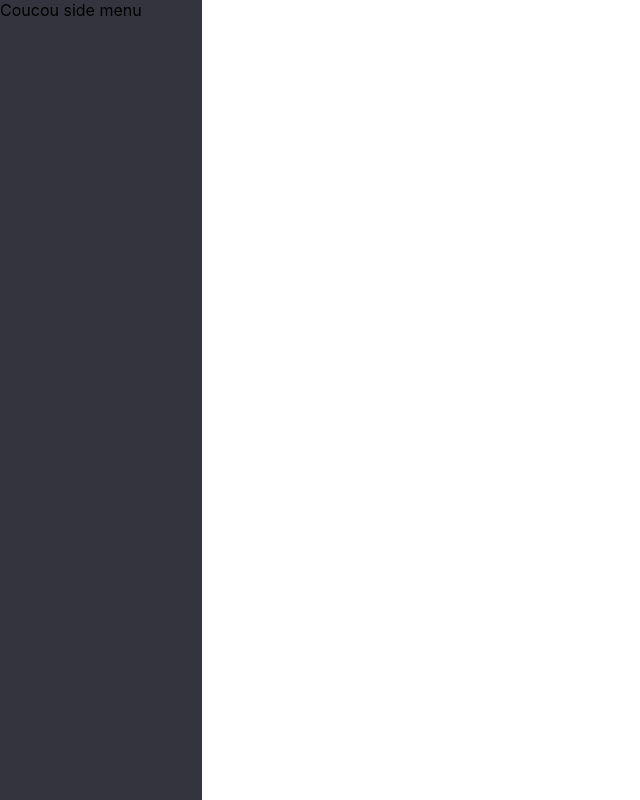
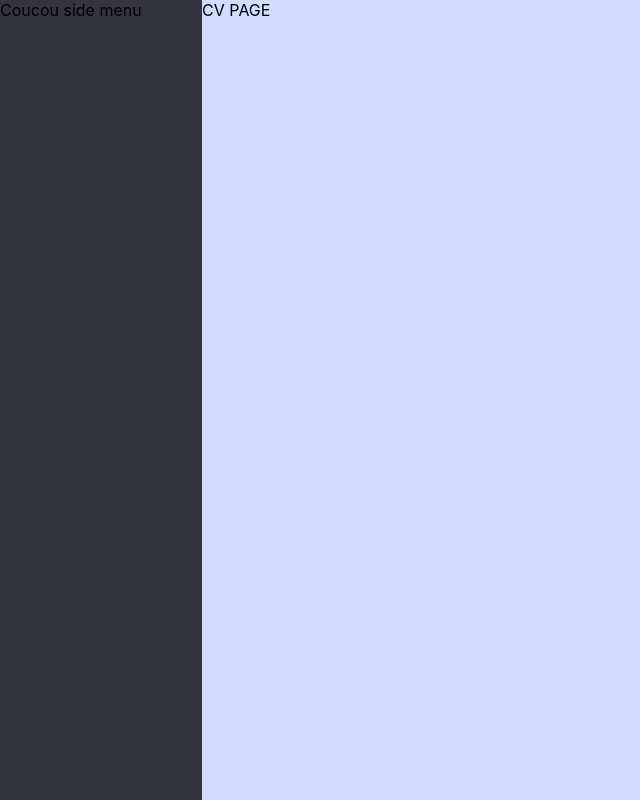
Before and after one commit to mlopez42/my-website, a React (Create React App) app: page /cv in a window 1280 px wide. Shown: the whole page, without its empty margins (0-640 px from the left). Built offline with nearby package versions, Linux system fonts and the light colour scheme.

Commit message:
routing for cv page

```diff
--- a/src/App.tsx
+++ b/src/App.tsx
@@ -7,6 +7,7 @@ import {
 } from "react-router-dom";
 import HomePage from "./pages/home/home";
 import SideMenu from "./components/sideMenu/sideMenu";
+import CurriculumVitae from "./pages/curriculumVitae/curriculumVitae";
 
 function App() {
   return (
@@ -16,6 +17,7 @@ function App() {
             <Router>
               <Switch>
                   <Route exact path="/"><HomePage /></Route>
+                  <Route exact path="/cv"><CurriculumVitae /></Route>
               </Switch>
             </Router>
         </div>
--- a/src/pages/curriculumVitae/curriculumVitae.scss
+++ b/src/pages/curriculumVitae/curriculumVitae.scss
@@ -0,0 +1,5 @@
+.cv-page {
+  width: 100%;
+  height: 100%;
+  background-color: #d2dcff;
+}
--- a/src/pages/curriculumVitae/curriculumVitae.tsx
+++ b/src/pages/curriculumVitae/curriculumVitae.tsx
@@ -1,12 +1,12 @@
 import {Component} from "react";
 import "./curriculumVitae.scss";
 
-export default class curriculumVitae extends Component {
+export default class CurriculumVitae extends Component {
 
     render() {
         return (
-            <div className="">
-
+            <div className="cv-page">
+                CV PAGE
             </div>
         )
     }
```
